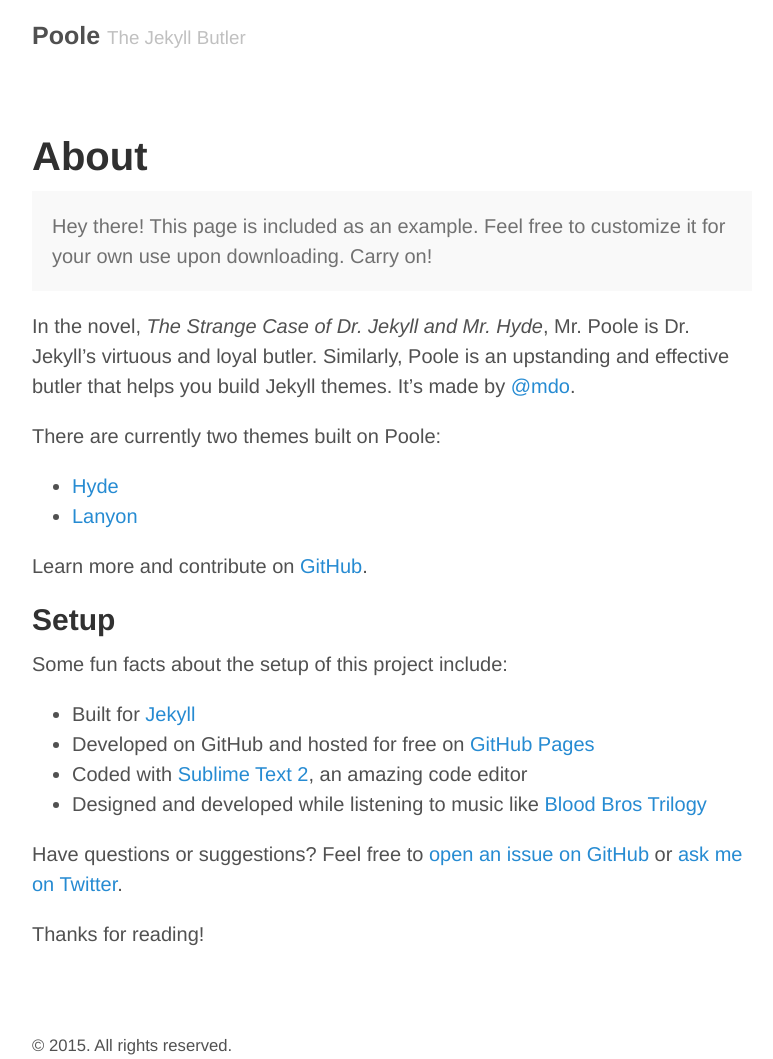
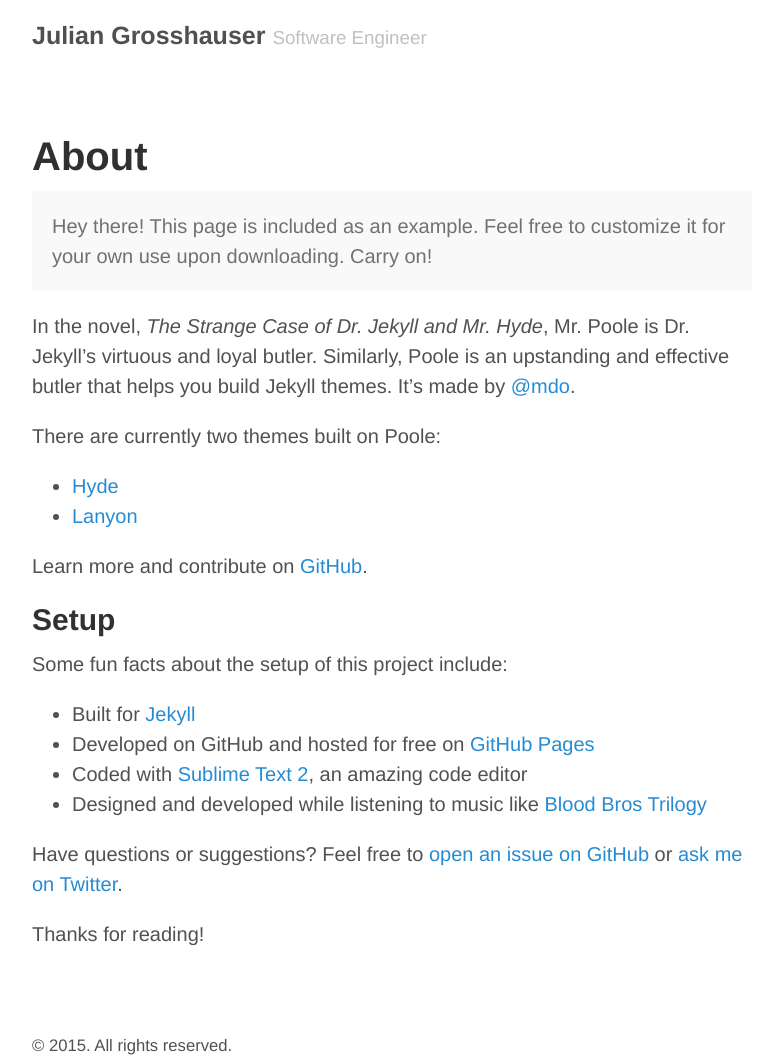
Before and after one commit to juliangrosshauser/Blog, a Jekyll site: the page built from about.md, in a window 1280 px wide. Shown: the whole page, without its empty margins (248-1021 px from the left). Built offline with Jekyll 4.4.1, drawn with Linux system fonts in a browser that asks for light colours.

Commit message:
Customize config

```diff
--- a/_config.yml
+++ b/_config.yml
@@ -2,18 +2,16 @@
 permalink:        pretty
 relative_permalinks: true
 
+# Excerpt
+excerpt_separator:  <!--excerpt-end-->
+
 # Setup
-title:            Poole
-tagline:          The Jekyll Butler
-url:              http://getpoole.com
-paginate:         1
+title:            Julian Grosshauser
+tagline:          Software Engineer
+url:              https://juliangrosshauser.com
+paginate:         5
 baseurl:          /
 author:
-  name:           Mark Otto
-  url:            https://twitter.com/mdo
-  email:          markdotto@gmail.com
-
-# Custom vars
-version:          1.0.0
-github:
-  repo:           https://github.com/poole/poole
+  name:           Julian Grosshauser
+  url:            https://juliangrosshauser.com
+  email:          julian@juliangrosshauser.com
```
